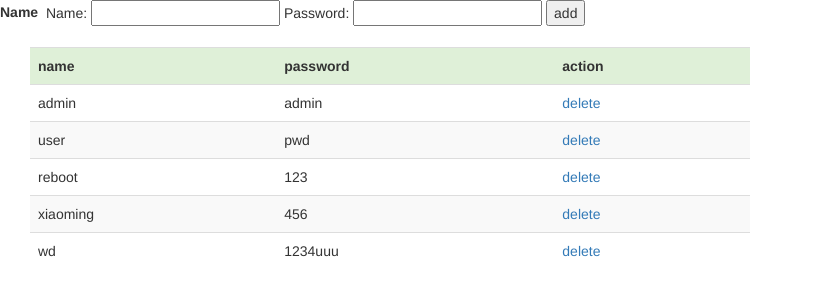
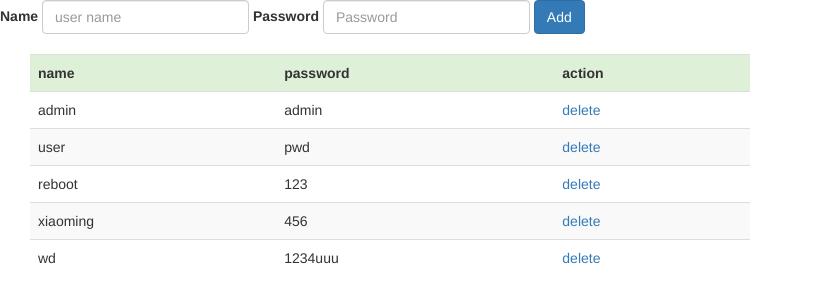
Before and after one commit to seerjk/reboot06, a Flask app: page / in a window 1280 px wide. Shown: the top 303 px of the page, without its empty margins (0-813 px from the left). Run offline with Flask 2, Linux system fonts and the light colour scheme; data comes from the database, SQL or seed files in the repository; some libraries are stand-ins or nearby versions.

Commit message:
modify index.html

```diff
--- a/07/homework07/templates/index.html
+++ b/07/homework07/templates/index.html
@@ -14,17 +14,28 @@
     </style>
 </head>
 <body>
-    <form action="/add" class="form-inline">
+    <form class="form-inline" action="/add">
       <div class="form-group">
         <label for="exampleInputName2">Name</label>
+        <input type="text" class="form-control" id="exampleInputName2" placeholder="user name">
       </div>
-        <div class="form-group"></div>
+      <div class="form-group">
+        <label for="exampleInputPassword1">Password</label>
+        <input type="password" class="form-control" id="exampleInputPassword1" placeholder="Password">
+      </div>
+      <button type="submit" class="btn btn-primary">Add</button>
+    </form>
+
+    <!--
+    <form action="/add">
         Name:
         <input type="test" name="name">
         Password:
         <input type="passowrd" name="passwd">
         <input type="submit" value="add">
     </form>
+    -->
+
     <div>
         {% if error %}
             <h3>{{error}}</h3>
```
Lines whose indentation alone changed are shown as unchanged.
